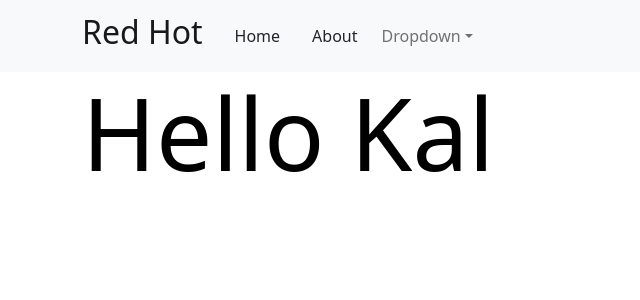
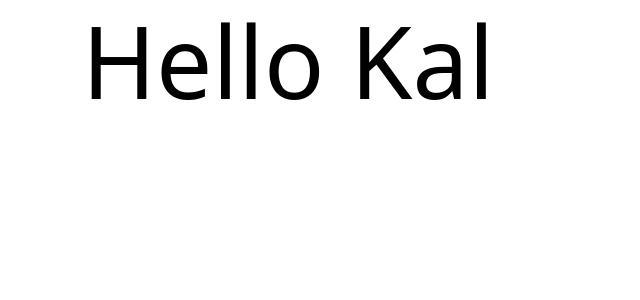
Before and after one commit to BallPanupan/redhot, a Next.js app: page / in a window 1280 px wide. Shown: the top 300 px of the page, without its empty margins (0-640 px from the left). Built offline with nearby package versions, Linux system fonts and the light colour scheme.

Commit message:
import NavbarMenu to layout

```diff
--- a/pages/index.js
+++ b/pages/index.js
@@ -4,7 +4,6 @@ import NavbarMenu from "../components/NavbarMenu";
 export default function Home() {
   return (
     <>
-      <NavbarMenu/>
 
       <Container>
         <div className="content-header">
```
